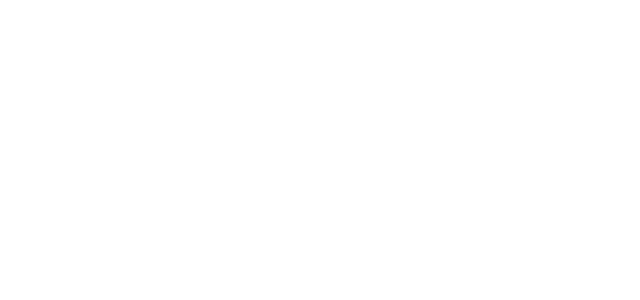
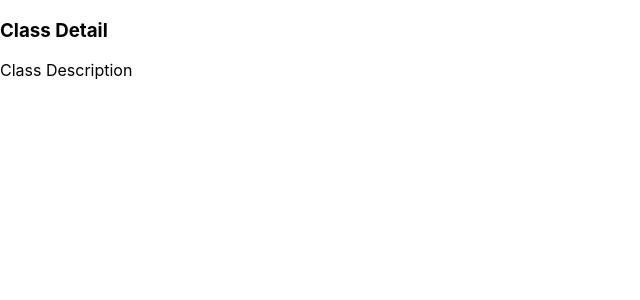
Before and after one commit to theMVPshop/edukids, a React (Create React App) app in the folder edukids/: page /ClassDetail in a window 1280 px wide. Shown: the top 300 px of the page, without its empty margins (0-640 px from the left). Built offline with nearby package versions, Linux system fonts and the light colour scheme.

Commit message:
Added class detail component

```diff
--- a/edukids/src/Router.js
+++ b/edukids/src/Router.js
@@ -5,6 +5,7 @@ import TestComponent2 from "./components/TestComponent2";
 import TestHome from "./components/TestHome";
 import Career from './components/Career';
 import Event from "./components/Events";
+import ClassDetail from "./components/ClassDetail"
 
 
 const Router = () => {
@@ -15,6 +16,7 @@ const Router = () => {
         <Route exact path="/Test2" component={TestComponent2} />
         <Route exact path="/Career" component={Career} />
         <Route exact path="/Event" component={Event} />
+        <Route exact path="/ClassDetail" component={ClassDetail} />
         </Switch>
     )
 }
--- /dev/null
+++ b/edukids/src/components/ClassDetail.js
@@ -0,0 +1,12 @@
+import React from 'react';
+
+function ClassDetail() {
+  return(
+    <div>
+      <h3>Class Detail</h3>
+      <p>Class Description</p>
+    </div>
+  )
+}
+
+export default ClassDetail;
```
Also changed, not shown: 1 other file (tests, documents, lock files or other folders).
